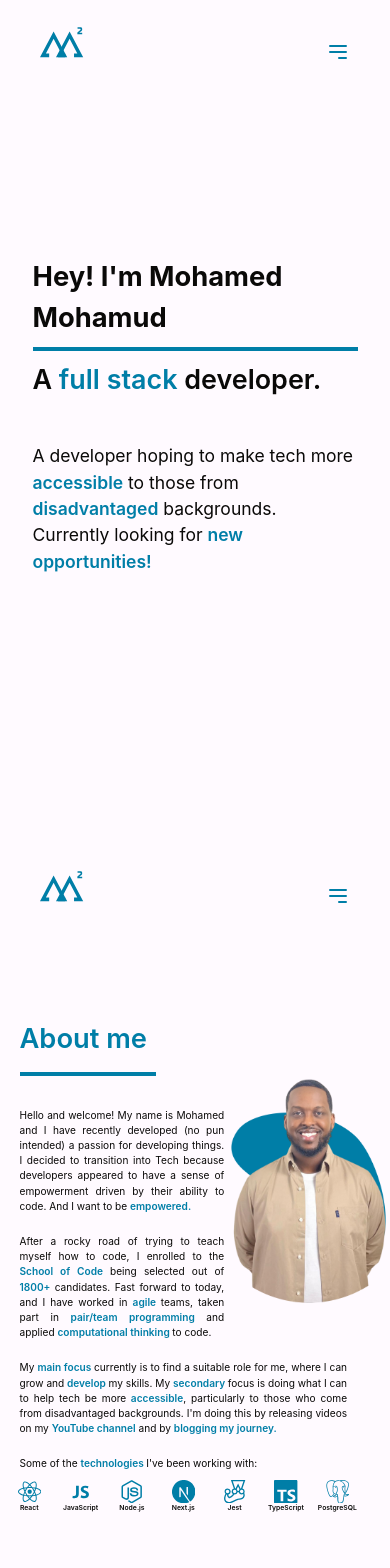
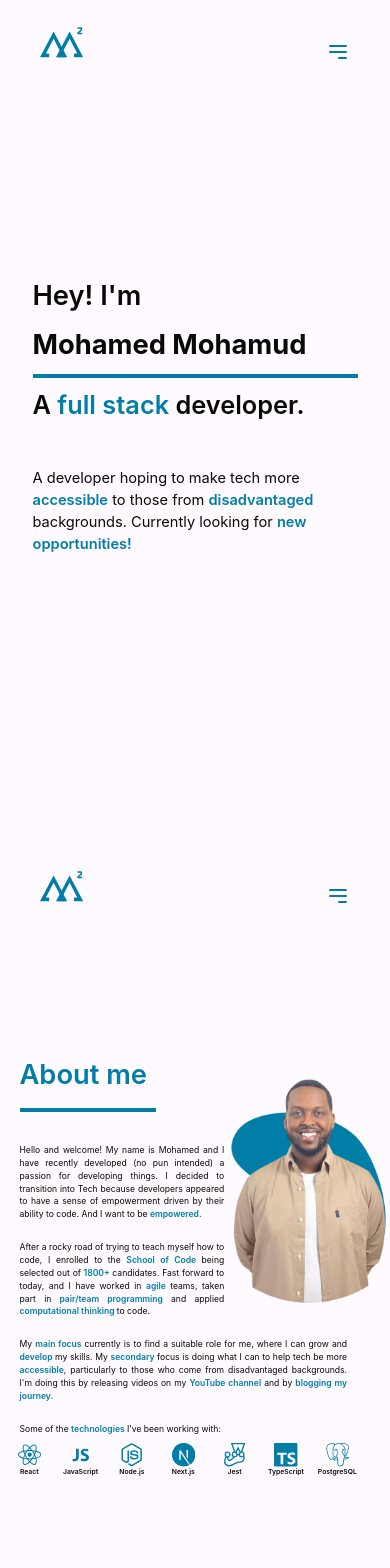
Before and after one commit to mmohamud92/portfolio, a Next.js app: page / in a window 390 px wide. Shown: the top 1568 px of the page. Built offline with nearby package versions, Linux system fonts and the light colour scheme.

Commit message:
responsiveness added to about me

```diff
--- a/components/Layout/Layout.js
+++ b/components/Layout/Layout.js
@@ -53,7 +53,7 @@ function LayOut({ Body }) {
                                                 to="about"
                                                 spy={true}
                                                 smooth={true}
-                                                offset={15}
+                                                offset={-20}
                                                 duration={500}
                                           >
                                                 About
@@ -63,7 +63,7 @@ function LayOut({ Body }) {
                                                 to="projects"
                                                 spy={true}
                                                 smooth={true}
-                                                offset={15}
+                                                offset={-20}
                                                 duration={500}
                                           >
                                                 Projects
--- a/components/PageOne/BodyOne.js
+++ b/components/PageOne/BodyOne.js
@@ -7,18 +7,21 @@ function BodyOne() {
                         <div className="flex items-center content-center h-screen">
                               <div>
                                     <div className="pb-3 md:pt-6">
-                                          <h2 className=" pb-2 md:pb-6 md:text-7xl font-bold text-portblack text-[7vw]">
-                                                Hey! I'm Mohamed Mohamud
+                                          <h2 className=" pb-2 md:pb-0 lg:text-[4.4852rem] md:text-[3.36rem] font-semibold text-portblack text-[7vw]">
+                                                Hey! I'm
+                                          </h2>
+                                          <h2 className=" pb-2 md:pb-2 lg:text-[4.4852rem] md:text-[3.36rem] font-bold text-portblack text-[7vw]">
+                                                Mohamed Mohamud
                                           </h2>
                                           <div className="w-full py-1 border-t-4 border-portblue"></div>
-                                          <h2 className="pb-6 text-portblack text-[6.9vw] md:text-6xl font-semibold ">
+                                          <h2 className="pb-6 text-portblack md:text-[3rem] lg:text-[3.3rem] text-[6.5vw] md:text-6xl font-semibold ">
                                                 A
                                                 <span className=" text-portblue">
                                                       {""} full stack {""}
                                                 </span>
                                                 developer.
                                           </h2>
-                                          <p className="pt-5 md:text-2xl text-portblack text-[4.5vw] md:w-10/12 ">
+                                          <p className="pt-5 md:text-2xl text-portblack text-[3.75vw] md:w-12/12 ">
                                                 A developer hoping to make tech
                                                 more{" "}
                                                 <span className="font-semibold text-portblue">
--- a/components/PageThree/Projects/Project.js
+++ b/components/PageThree/Projects/Project.js
@@ -12,7 +12,7 @@ const Project = ({ icon, techStack, text, image, href }) => {
                                           rel="noreferrer"
                                     >
                                           <div className="  flex justify-center items-center w-[68vw] lg:w-[31vw] lg:h-[39.47479224376731vh] ">
-                                                <div className=" absolute z-10 text-justify lg:hidden text-[1.8vw] w-[40vw] opacity-100 hover:hidden hideit-hover:opacity-0 ">
+                                                <div className=" absolute z-10 text-justify lg:hidden text-[1.8vw] w-[45vw] opacity-100 hover:hidden hideit-hover:opacity-0 ">
                                                       {text}
                                                 </div>
                                                 <div className="flex ">
--- a/components/PageThree/Projects/ProjectFlipped.js
+++ b/components/PageThree/Projects/ProjectFlipped.js
@@ -12,7 +12,7 @@ const ProjectFlipped = ({ icon, techStack, text, image, href }) => {
                                           rel="noreferrer"
                                     >
                                           <div className=" flex justify-center items-center w-[68vw] lg:w-[31vw] lg:h-[39.47479224376731vh] ">
-                                                <div className=" absolute z-10 text-justify lg:hidden text-[1.8vw] w-[40vw] hover:hidden ">
+                                                <div className=" absolute z-10 text-justify lg:hidden text-[1.8vw] w-[45vw] hover:hidden ">
                                                       {text}
                                                 </div>
                                                 <div className=" flex">
--- a/components/PageThree/Projects/ProjectFour.js
+++ b/components/PageThree/Projects/ProjectFour.js
@@ -43,7 +43,7 @@ function ProjectFour() {
             //       />
             // </div>
 
-            <div className="lg:pt-16 flex justify-center pt-[2vh] ">
+            <div className="lg:pt-16 flex justify-center pt-[2vh] text-justify">
                   <ProjectFlipped
                         href={
                               "https://codepen.io/codingmohamed/project/full/ZgvBnr"
--- a/components/PageThree/Projects/ProjectOne.js
+++ b/components/PageThree/Projects/ProjectOne.js
@@ -11,7 +11,7 @@ import BookWorms from "../../../images/projects/BookWorms.png";
 
 function ProjectOne() {
       return (
-            <div className="lg:pt-16 flex justify-center pt-[0.5vh] ">
+            <div className="lg:pt-16 flex justify-center pt-[0.5vh] text-justify">
                   <Project
                         href={"https://bookwormsreading.netlify.app/"}
                         image={BookWorms}
--- a/components/PageThree/Projects/ProjectThree.js
+++ b/components/PageThree/Projects/ProjectThree.js
@@ -6,7 +6,7 @@ import Portfolio from "../../../images/projects/Portfolio.png";
 
 function ProjectThree() {
       return (
-            <div className="lg:pt-16 flex justify-center pt-[2vh] ">
+            <div className="lg:pt-16 flex justify-center pt-[2vh] text-justify">
                   <Project
                         image={Portfolio}
                         text=<div className="text-portwhite font-bold lg:font-normal">
--- a/components/PageThree/Projects/ProjectTwo.js
+++ b/components/PageThree/Projects/ProjectTwo.js
@@ -6,7 +6,7 @@ import SOCDashboard from "../../../images/projects/SOCDashboard.png";
 
 function ProjectTwo() {
       return (
-            <div className="lg:pt-16 flex justify-center pt-[2vh] ">
+            <div className="lg:pt-16 flex justify-center pt-[2vh] text-justify">
                   <ProjectFlipped
                         href={"https://gracious-wescoff-9aa876.netlify.app/"}
                         image={SOCDashboard}
@@ -22,10 +22,9 @@ function ProjectTwo() {
                                     section where bootcampers can inform others
                                     of what they're studying, when and how to
                                     study with them to promote pair programming!
-                                    [1-week Group Project]
                               </div>
                               <div className="text-portwhite font-bold lg:font-normal">
-                                    [4-week Group Project]
+                                    [1-week Group Project]
                               </div>
                         </div>
                         techStack=<div className="flex justify-between  lg:w-[28.333333333333332vw]">
--- a/components/PageTwo/BodyTwo.js
+++ b/components/PageTwo/BodyTwo.js
@@ -21,7 +21,7 @@ function BodyTwo() {
                                           <div>About me</div>
                                     </div>
                                     <div className="pb-8 border-t-4 w-[35vw] md:w-60 border-portblue"></div>
-                                    <div className="w-9/12  text-portblack md:text-[1.075rem] sm:text-[2.1vw] text-[2.6vw] text-justify">
+                                    <div className="w-9/12  text-portblack md:text-[0.984rem] sm:text-[1.96vw] text-[2.2vw] text-justify">
                                           <div className="pb-5 ">
                                                 <p>
                                                       {" "}
```
